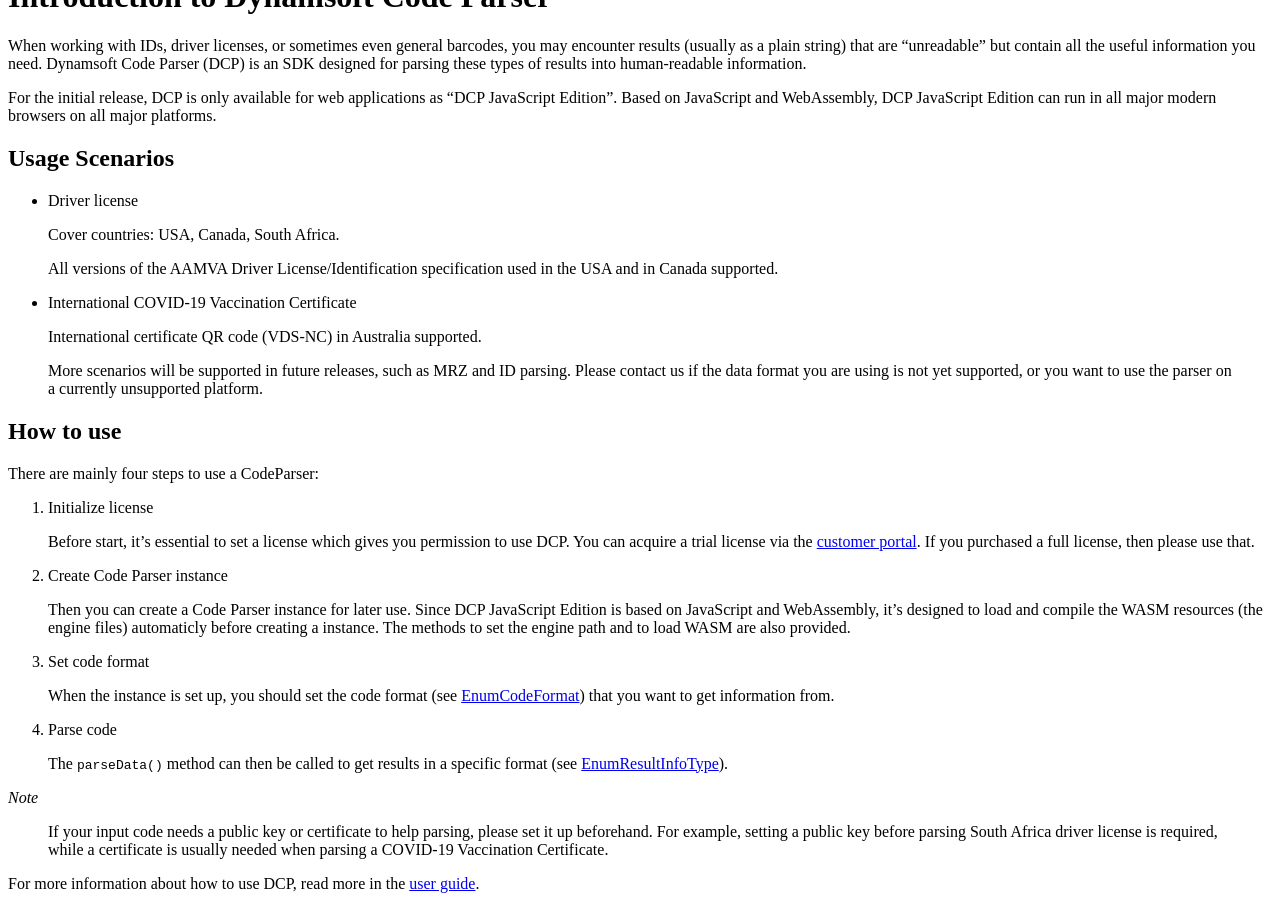
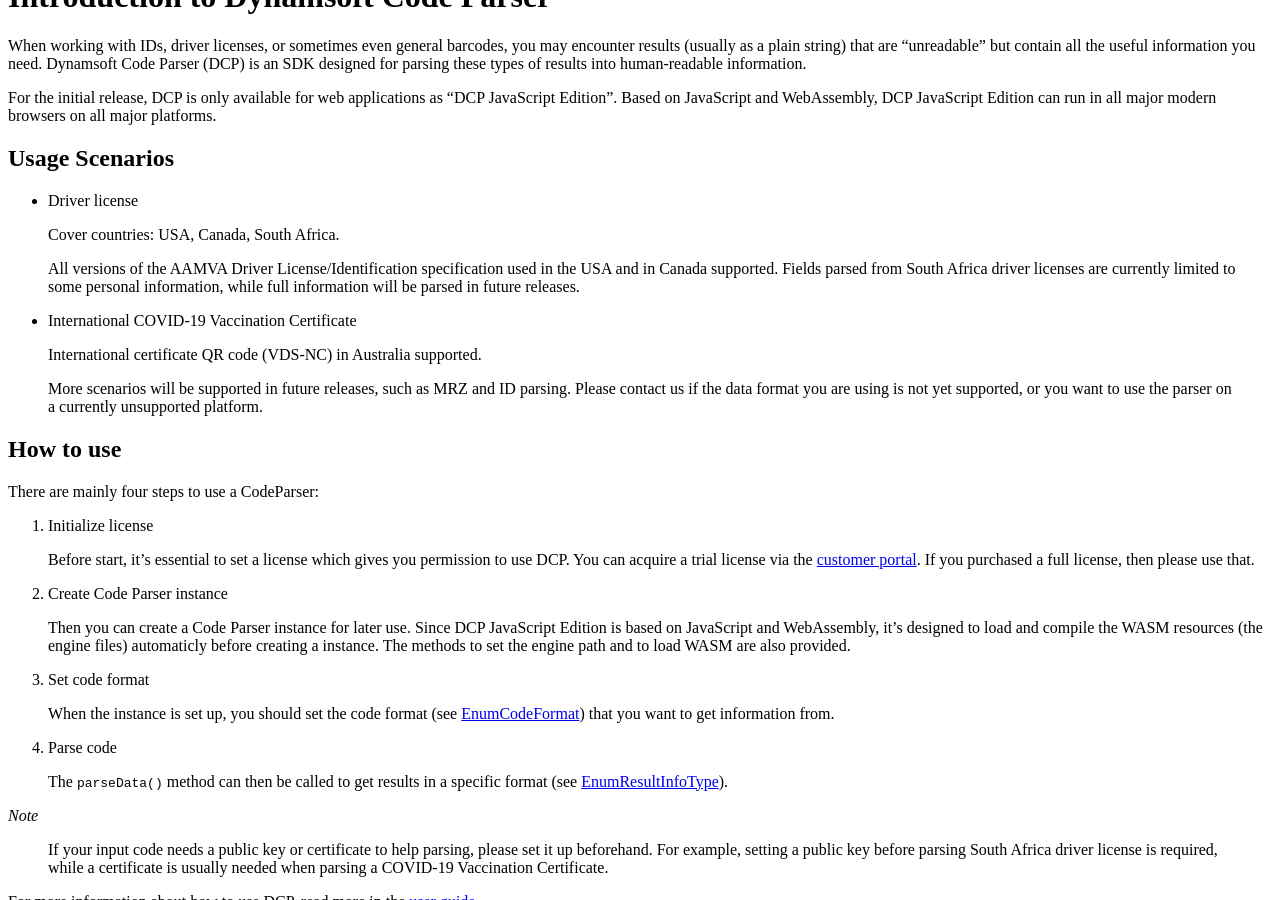
Before and after one commit to dynamsoft-docs/code-parser-docs, a Jekyll site: the page built from introduction/index.md, in a window 1280 px wide and 900 px high, scrolled down 626 px. Built offline with Jekyll 4.4.1, drawn with Linux system fonts in a browser that asks for light colours.

Commit message:
revise intro

```diff
--- a/introduction/index.md
+++ b/introduction/index.md
@@ -19,7 +19,7 @@ For the initial release, DCP is only available for web applications as "DCP Java
 
     Cover countries: USA, Canada, South Africa.
 
-    All versions of the AAMVA Driver License/Identification specification used in the USA and in Canada supported.
+    All versions of the AAMVA Driver License/Identification specification used in the USA and in Canada supported. Fields parsed from South Africa driver licenses are currently limited to some personal information, while full information will be parsed in future releases.
 
 * International COVID-19 Vaccination Certificate
 
```
Also changed, not shown: release-notes/index.md (+1 -1 lines).
